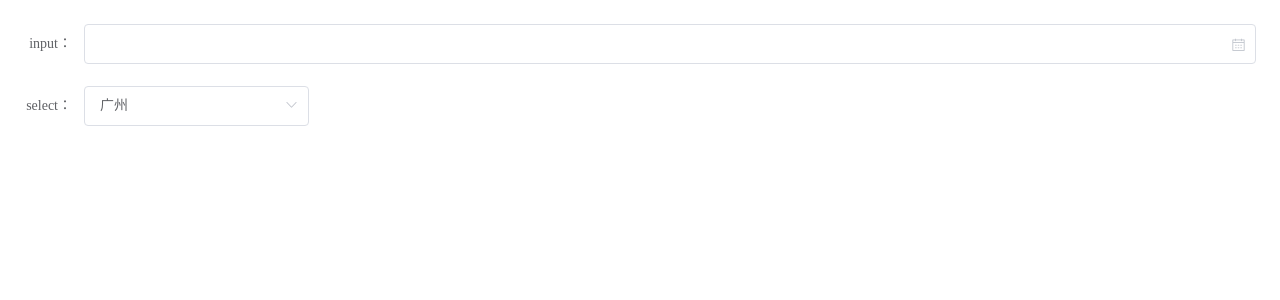
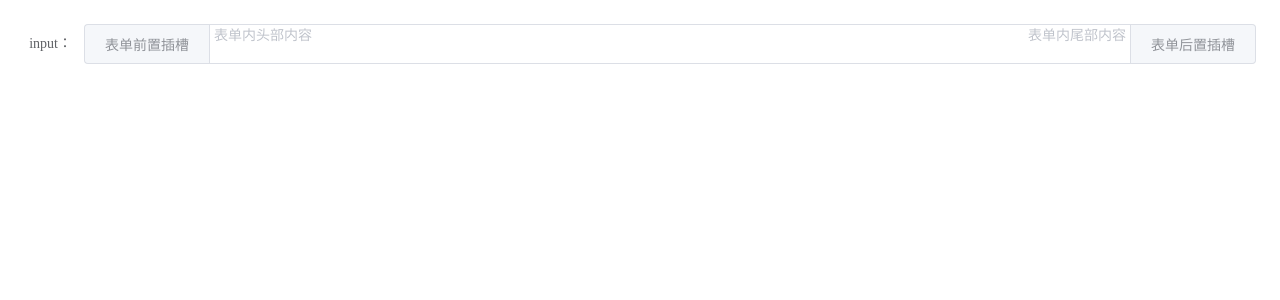
Before and after one commit to aimeiyijia/el-form-plus, a Vue app: page / in a window 1280 px wide. Shown: the top 300 px of the page. Built offline with nearby package versions, Linux system fonts and the light colour scheme.

Commit message:
调整插槽实现方式

```diff
--- a/src/app.vue
+++ b/src/app.vue
@@ -26,7 +26,6 @@ export default {
             type: 'text',
             // 表单项绑定的值（字段名） 必需
             field: 'name',
-            suffixIcon: "el-icon-date",
             // 初始值
             value: '',
           },
@@ -40,7 +39,20 @@ export default {
             },
           },
           // 插槽
-          scopedSlots: { customRender: 'handle' },
+          scopedSlots: {
+            prefix: () => {
+              return '表单内头部内容'
+            },
+            suffix: () => {
+              return '表单内尾部内容'
+            },
+            prepend: () => {
+              return <div>表单前置插槽</div>
+            },
+            append: () => {
+              return <div>表单后置插槽</div>
+            },
+          },
           // el-form-item配置项 可选
           config: {
             // vue ref属性 默认为field 利用此属性来查找某一组件
@@ -49,56 +61,56 @@ export default {
             // labelWidth: '120px',
           },
         },
-        {
-          // 表单项渲染类型 必需
-          type: 'Select',
-          // 表单是否隐藏 默认为false（控制的是el-form-item）
-          hidden: false,
-          // 表单项的配置项
-          attrs: {
-            // 表单项绑定的值（字段名） 必需
-            field: 'city',
-            // 初始值
-            value: 'Guangzhou',
-            clearable: true,
+        // {
+        //   // 表单项渲染类型 必需
+        //   type: 'Select',
+        //   // 表单是否隐藏 默认为false（控制的是el-form-item）
+        //   hidden: false,
+        //   // 表单项的配置项
+        //   attrs: {
+        //     // 表单项绑定的值（字段名） 必需
+        //     field: 'city',
+        //     // 初始值
+        //     value: 'Guangzhou',
+        //     clearable: true,
 
-            // select options
-            options: [
-              {
-                value: 'Chengdu',
-                label: '成都',
-              },
-              {
-                value: 'Shenzhen',
-                label: '深圳',
-              },
-              {
-                value: 'Guangzhou',
-                label: '广州',
-              },
-              {
-                value: 'Dalian',
-                label: '大连',
-              },
-            ],
-          },
-          // 表单项事件
-          on: {
-            blur: () => {
-              console.log('失去焦点')
-            },
-            input: () => {
-              console.log('input事件')
-            },
-          },
-          // el-form-item配置项 可选
-          config: {
-            // vue ref属性 默认为field 利用此属性来查找某一组件
-            ref: 'age',
-            label: 'select：',
-            // labelWidth: '120px',
-          },
-        },
+        //     // select options
+        //     options: [
+        //       {
+        //         value: 'Chengdu',
+        //         label: '成都',
+        //       },
+        //       {
+        //         value: 'Shenzhen',
+        //         label: '深圳',
+        //       },
+        //       {
+        //         value: 'Guangzhou',
+        //         label: '广州',
+        //       },
+        //       {
+        //         value: 'Dalian',
+        //         label: '大连',
+        //       },
+        //     ],
+        //   },
+        //   // 表单项事件
+        //   on: {
+        //     blur: () => {
+        //       console.log('失去焦点')
+        //     },
+        //     input: () => {
+        //       console.log('input事件')
+        //     },
+        //   },
+        //   // el-form-item配置项 可选
+        //   config: {
+        //     // vue ref属性 默认为field 利用此属性来查找某一组件
+        //     ref: 'age',
+        //     label: 'select：',
+        //     // labelWidth: '120px',
+        //   },
+        // },
       ],
     }
   },
--- a/src/components/form.tsx
+++ b/src/components/form.tsx
@@ -53,12 +53,11 @@ export default class ElTableTs extends Vue {
     // 渲染表单项
     const renderSingleForm = (singleFormAttrs: any) => {
 
-      let { type, attrs, on } = singleFormAttrs
+      let { type, attrs, on, scopedSlots } = singleFormAttrs
       const { field } = attrs
 
-      // 剩余配置
+      // 剥离掉内置的配置项
       const otherAttrs = omit(attrs, ['field', 'value'])
-
       // 表单input event
       const onInput = (val: any) => {
         // 设置新值
@@ -88,6 +87,7 @@ export default class ElTableTs extends Vue {
         <SComponent
           value={value}
           on-input={onInput}
+          {...{ scopedSlots }}
           {...{ attrs: otherAttrs }}
           {...{ on: ons }} />
       )
--- a/src/components/modules/input.tsx
+++ b/src/components/modules/input.tsx
@@ -1,23 +1,41 @@
 import Vue, { VNode, CreateElement } from 'vue'
 import { Component, Prop, Emit, Watch } from 'vue-property-decorator'
+import omit from 'lodash/omit'
 
 @Component
 export default class InputPlus extends Vue {
-
   mounted() {
-    console.log(this, 'input实例')
-    console.log(this.$attrs, 'attrs')
-    console.log(this.$listeners, 'listeners')
+    console.log(this, 'InputPlus实例')
+    console.log(this.$attrs, 'InputPlus attrs')
+    console.log(this.$listeners, 'InputPlus listeners')
+    console.log(this.$scopedSlots, 'InputPlus scopedSlots')
   }
 
   render(h: CreateElement): VNode {
+    // 组装插槽及作用域插槽
+    const scopedSlots = this.$scopedSlots
+    const slots = []
+    for (let slot in scopedSlots) {
+      // el-input内部使用了 v-if="$slots.[slotName]"来判断是否有插槽
+      // 因此这一步是骗它有插槽，然后再用scopedSlots来实现自定义渲染函数
+      slots.push({ name: slot, value: [h('template')] })
+    }
     return (
       <el-input
+        ref="inputPlus"
         on-input={(val: any) => {
           this.$emit('input', val)
         }}
         {...{ props: this.$attrs, on: this.$listeners }}
-      />
+        {...{ scopedSlots }}
+      >
+        {/* <template slot="prepend">.com</template>
+        <template slot="append">.com</template> */}
+        {/* {...slots} */}
+        {slots.map(o => {
+          return <template slot={o.name}>{o.value}</template>
+        })}
+      </el-input>
     )
   }
 }
```
